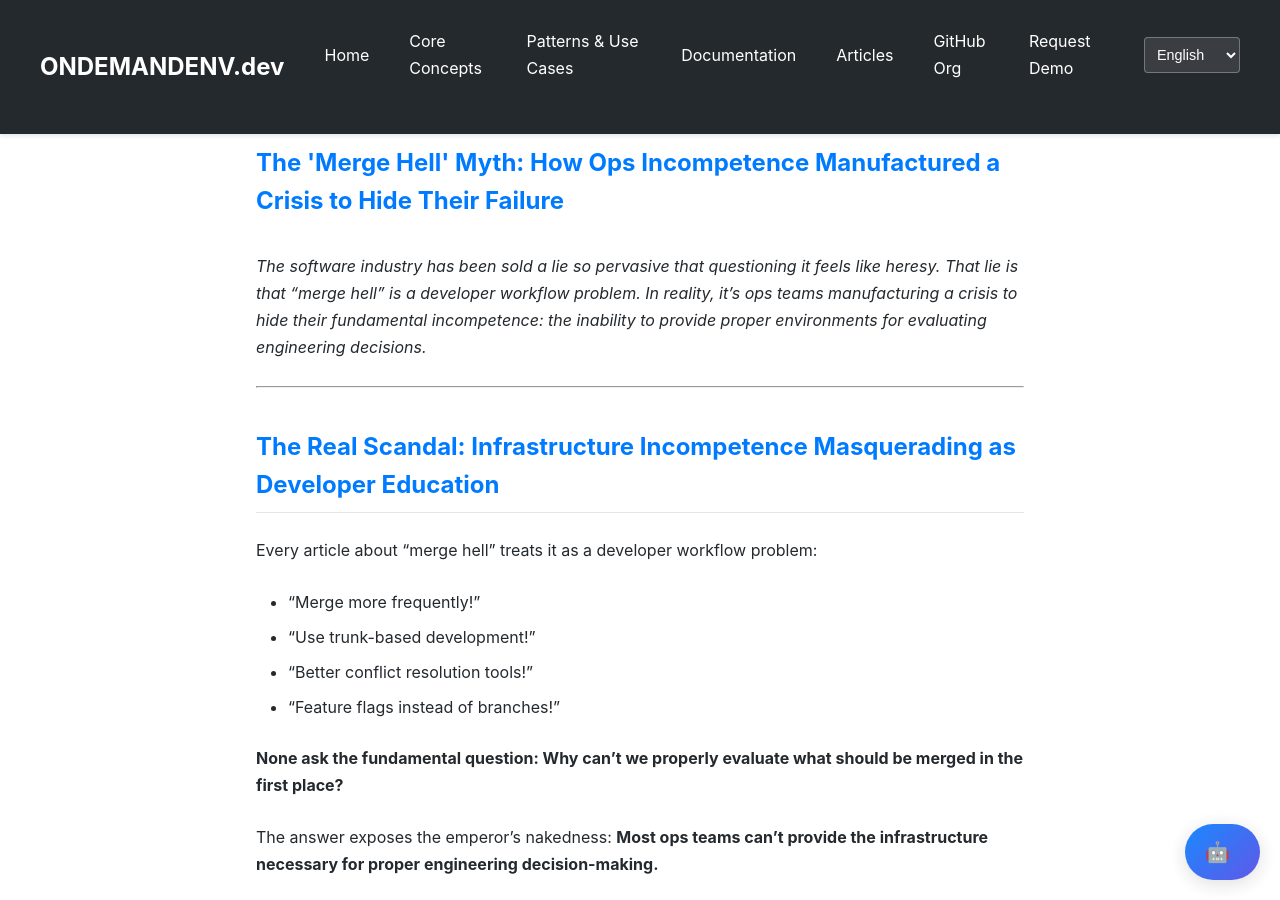
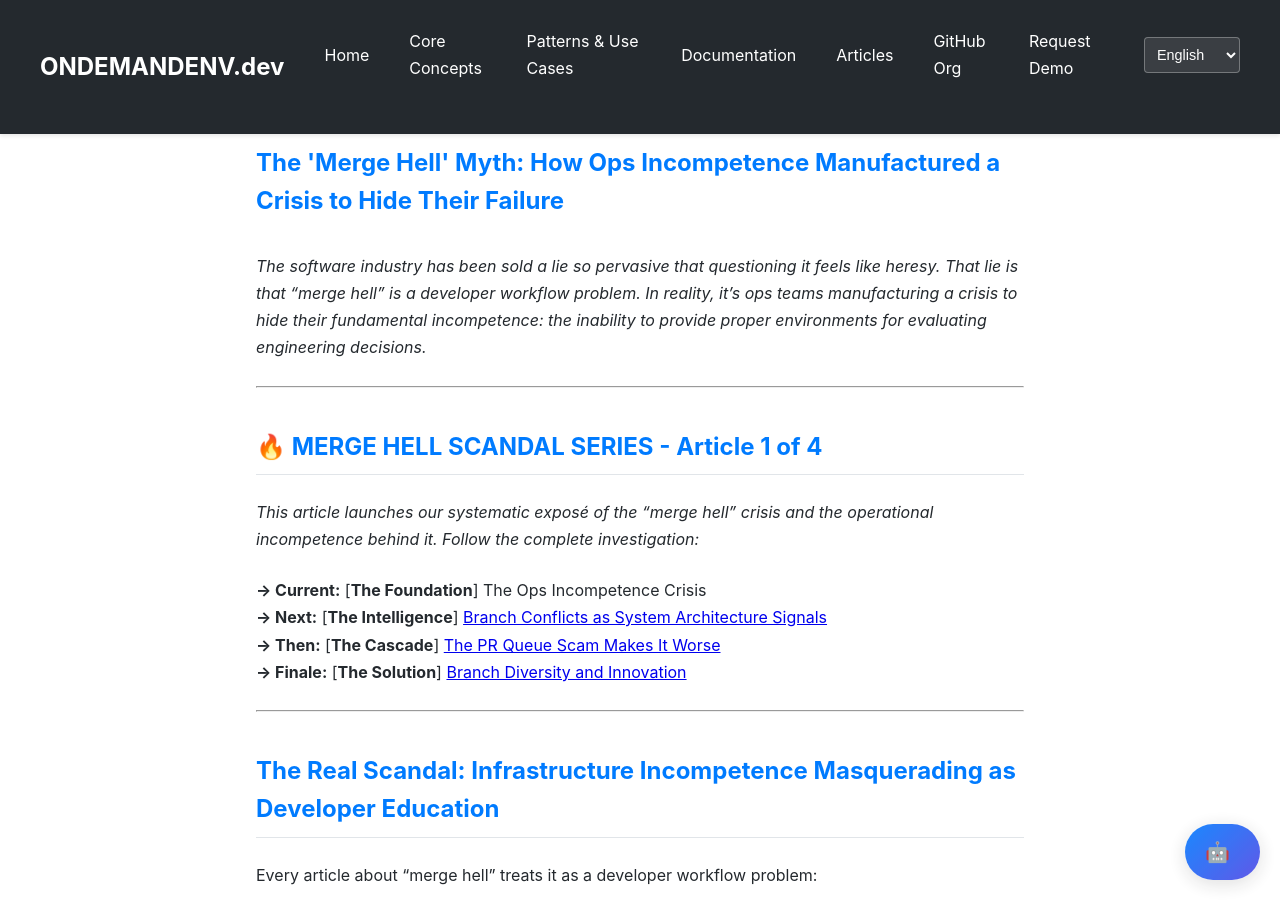
Before and after one commit to ondemandenv/ondemandenv.github.io, a Jekyll site: the page built from articles/merge-hell-myth-x-ops-contamination.md, in a window 1280 px wide and 900 px high. Built offline with Jekyll 4.4.1, drawn with Linux system fonts in a browser that asks for light colours; a script that is not in the unit is left out.

Commit message:
+++++ ++++ ++++ ++++

```diff
--- a/articles/merge-hell-myth-x-ops-contamination.md
+++ b/articles/merge-hell-myth-x-ops-contamination.md
@@ -10,6 +10,17 @@ keywords: ["merge hell", "x-ops contamination", "ops incompetence", "branch conf
 ---
 
 *The software industry has been sold a lie so pervasive that questioning it feels like heresy. That lie is that "merge hell" is a developer workflow problem. In reality, it's ops teams manufacturing a crisis to hide their fundamental incompetence: the inability to provide proper environments for evaluating engineering decisions.*
+
+---
+
+## 🔥 **MERGE HELL SCANDAL SERIES** - Article 1 of 4
+
+*This article launches our systematic exposé of the "merge hell" crisis and the operational incompetence behind it. Follow the complete investigation:*
+
+**→ Current:** [**The Foundation**] The Ops Incompetence Crisis
+**→ Next:** [**The Intelligence**] [Branch Conflicts as System Architecture Signals](https://ondemandenv.dev/articles/branch-conflicts-architectural-signals/)
+**→ Then:** [**The Cascade**] [The PR Queue Scam Makes It Worse](https://ondemandenv.dev/articles/pr-queue-scam-makes-merge-hell-worse/)
+**→ Finale:** [**The Solution**] [Branch Diversity and Innovation](https://ondemandenv.dev/articles/business-logic-branch-conflicts-political-warfare/)
 
 ---
 
```
Also changed, not shown: articles/branch-conflicts-architectural-signals.md (+11 -0 lines), articles/business-logic-branch-conflicts-political-warfare.md (+11 -0 lines), articles/pr-queue-scam-makes-merge-hell-worse.md (+11 -0 lines).
